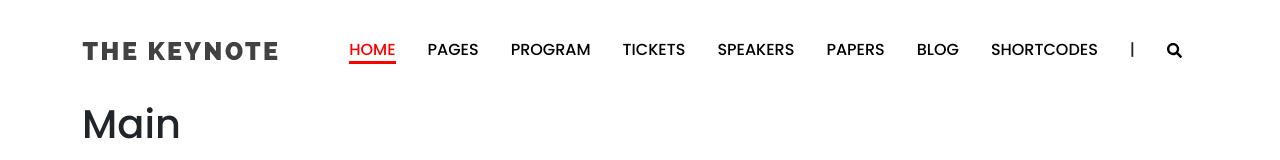
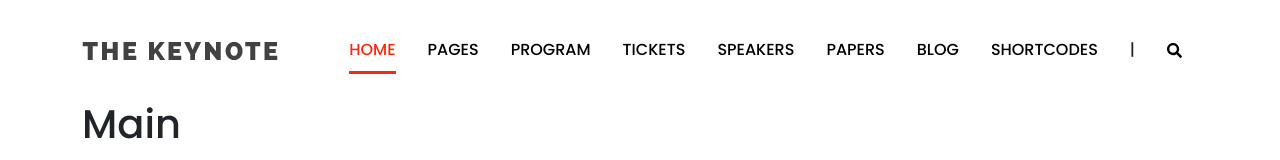
Before and after one commit to VALDEV05/proj-html-vuejs, a Vue app: page / in a window 1280 px wide. In both pictures the pointer is over the link "HOME". Shown: the top 160 px of the page. Built offline with nearby package versions, Linux system fonts and the light colour scheme.

Commit message:
Add style at header

```diff
--- a/src/App.vue
+++ b/src/App.vue
@@ -24,6 +24,7 @@ export default {
 
 <style lang="scss">
 @import "../node_modules/bootstrap/scss/bootstrap.scss";
+@import '@/assets/style/variables.scss';
 @import '@/assets/style/common.scss';
 @import url('https://fonts.googleapis.com/css2?family=Poppins:wght@100;200;400;500&display=swap');
 </style>
--- a/src/assets/style/common.scss
+++ b/src/assets/style/common.scss
@@ -5,7 +5,7 @@
 }
 
 #app {
-    background-color: white;
+    background-color: $white-color;
     font-family: 'Poppins', sans-serif;
     font-weight: 500;
 }
@@ -13,7 +13,8 @@
 a {
     color: black;
     &:hover {
-        color: red;
-        border-bottom: 3px solid red;
+        color: $scarlet-red-color;
+        padding-bottom: 10px;
+        border-bottom: 3px solid $scarlet-red-color;
     }
 }
--- /dev/null
+++ b/src/assets/style/variables.scss
@@ -0,0 +1,2 @@
+$scarlet-red-color: #f72b0c;
+$white-color: #ffffff;
--- a/src/components/SiteHeader.vue
+++ b/src/components/SiteHeader.vue
@@ -17,7 +17,6 @@
                     <li class="px-3"><a class="text-uppercase text-decoration-none" href="#">shortcodes</a></li>
                     <li id="separate" class="px-3">|</li>
                     <li class="px-3"><a class="text-uppercase text-decoration-none" href="#"><img src="@/assets/img/search-solid.svg" alt=""></a></li>
-
                 </ul>
             </div>
 
```
